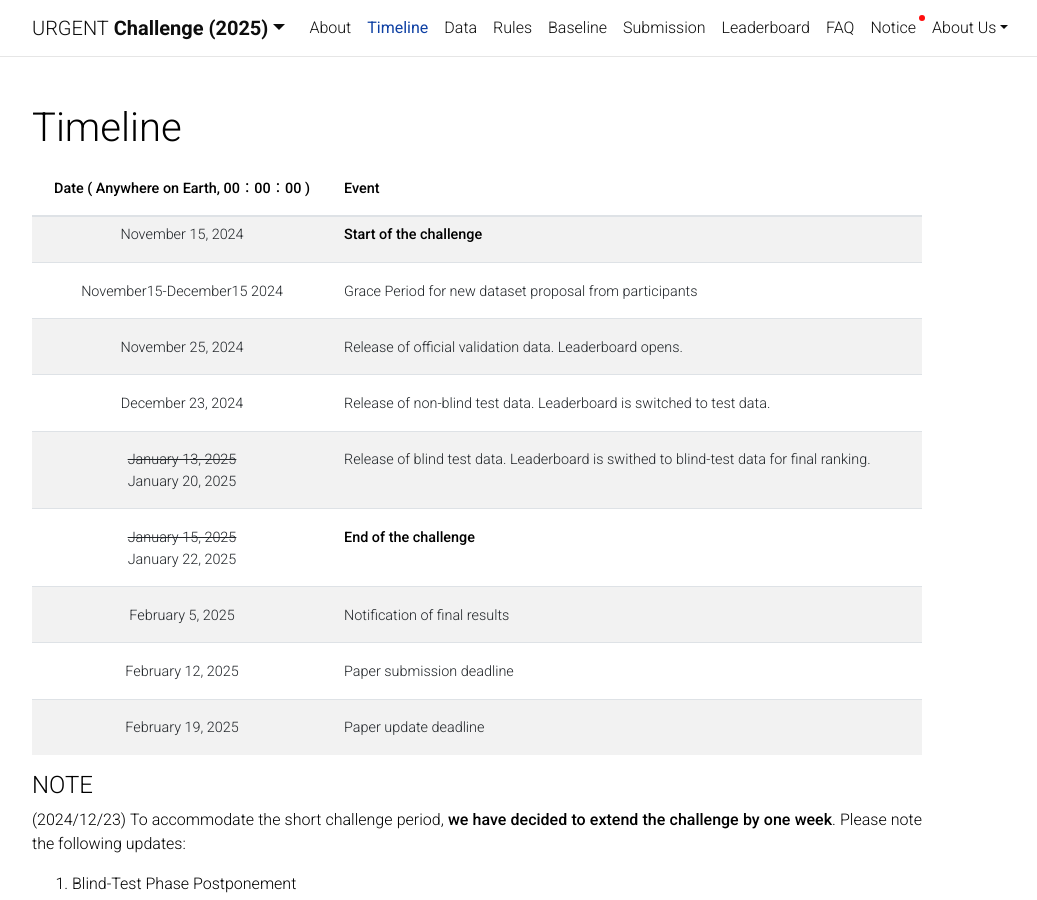
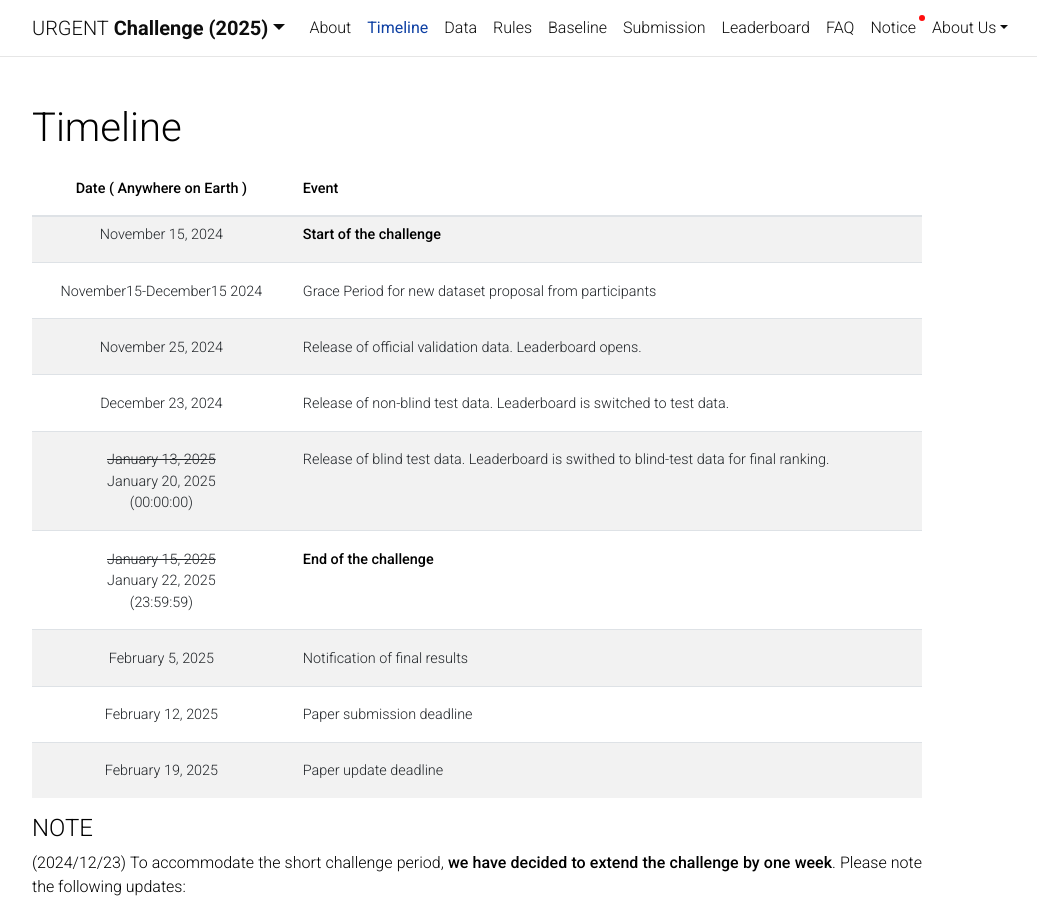
Before and after one commit to urgent-challenge/urgent2025, a Jekyll site: the page built from _pages/timeline.md, in a window 1280 px wide and 900 px high. Shown: the whole window, without its empty margins (163-1200 px from the left). Built offline with Jekyll 4.4.1, drawn with Linux system fonts in a browser that asks for light colours; comment, search, counter and statistics services are not loaded; a style sheet for code colours, icons or effects is not loaded.

```diff
--- a/_pages/timeline.md
+++ b/_pages/timeline.md
@@ -8,14 +8,14 @@ nav_order: 2
 ---
 
 
-|   **Date ( Anywhere on Earth, 00：00：00 )**  |         **Event**          |
+|   **Date ( Anywhere on Earth )**  |         **Event**          |
 |:---------------------------------:|:---------------------------|
 |     November 15, 2024             | **Start of the challenge** |
 |  November15-December15 2024       | Grace Period for new dataset proposal from participants |
 |     November 25, 2024             | Release of official validation data. Leaderboard opens. |
 |     December 23, 2024             | Release of non-blind test data. Leaderboard is switched to test data. |
-|<del>January 13, 2025</del><br>January 20, 2025 | Release of blind test data. Leaderboard is swithed to blind-test data for final ranking. |
-|<del>January 15, 2025</del><br>January 22, 2025 | **End of the challenge**   |
+|<del>January 13, 2025</del><br>January 20, 2025<br>(00:00:00) | Release of blind test data. Leaderboard is swithed to blind-test data for final ranking. |
+|<del>January 15, 2025</del><br>January 22, 2025<br>(23:59:59) | **End of the challenge**   |
 |     February 5, 2025              | Notification of final results |
 |     February 12, 2025             | Paper submission deadline |
 |     February 19, 2025             | Paper update deadline |
```
